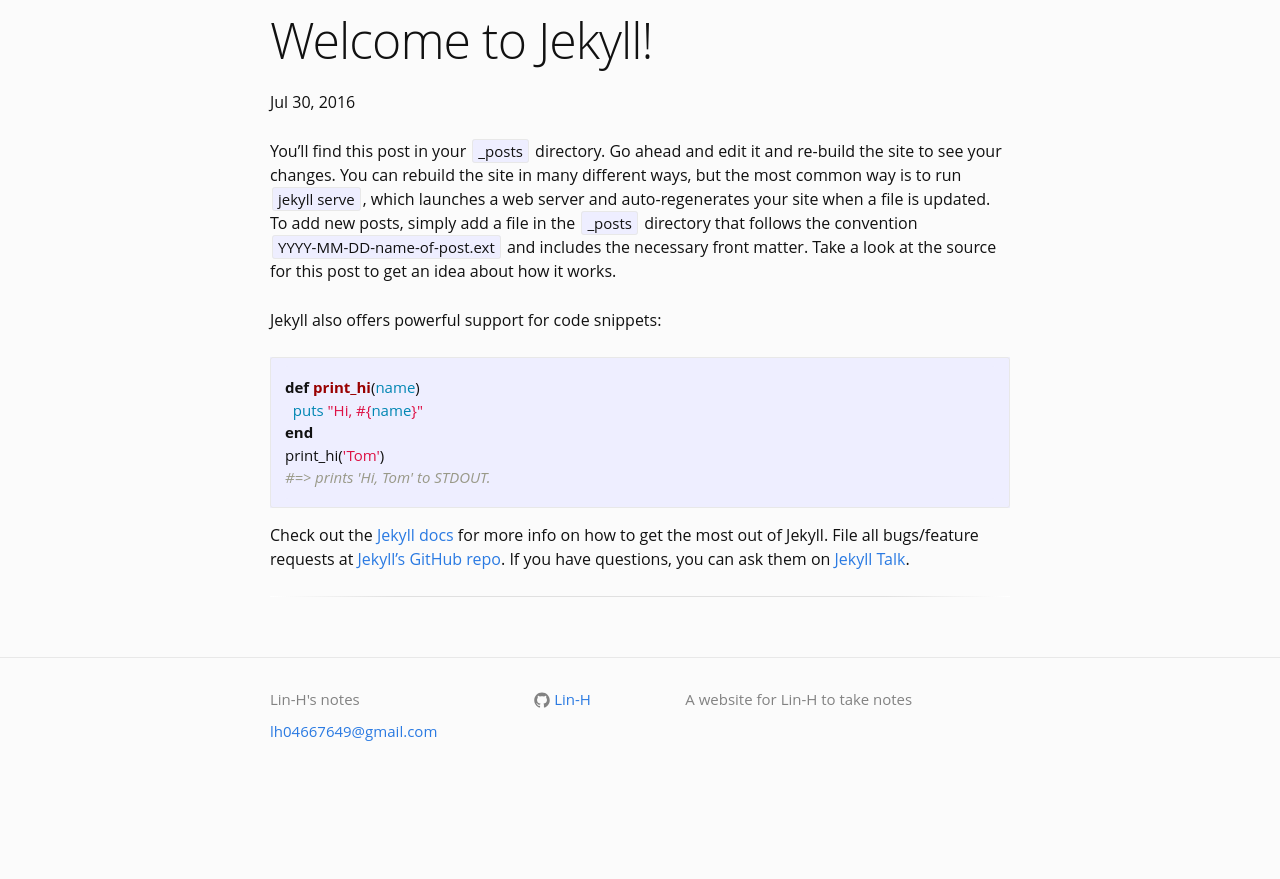
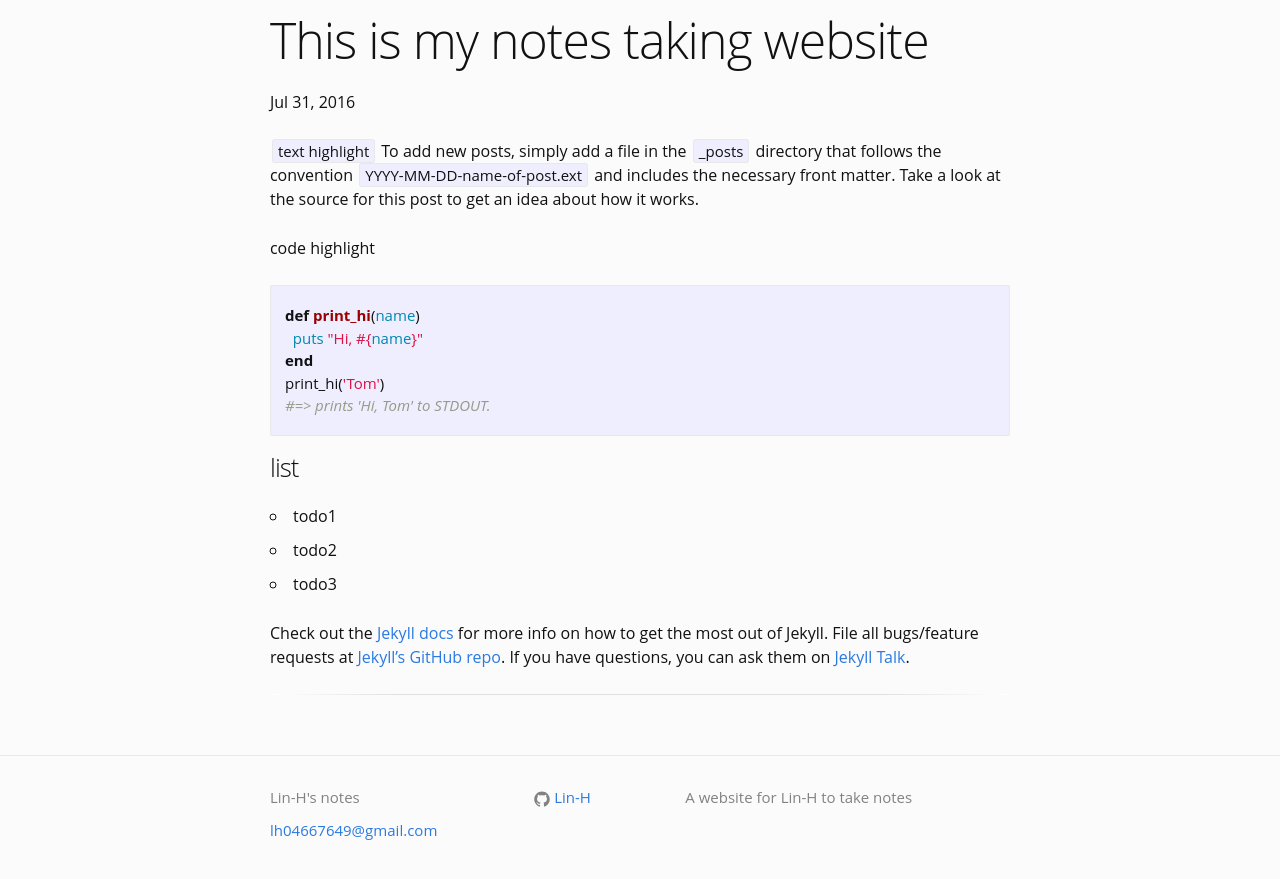
Before and after one commit to Lin-H/My-notes, a Jekyll site: the page built from _posts/2016-07-30-note.markdown, in a window 1280 px wide and 1400 px high, scrolled down 461 px. Shown: the part 519-1398 px from the top of the window. Built offline with Jekyll 4.4.1, drawn with Linux system fonts in a browser that asks for light colours; before the commit the page ends 1763 px from its top, so only the background shows below that.

Commit message:
Update from Forestry.io - _posts/2016-07-30-note.markdown

````diff
--- a/_posts/2016-07-30-note.markdown
+++ b/_posts/2016-07-30-note.markdown
@@ -1,13 +1,12 @@
 ---
+title: This is my notes taking website
+date: '2016-07-31 18:50:00'
 layout: note
-title:  "Welcome to Jekyll!"
-date:   2016-07-30 00:50:09 +0800
 ---
-You’ll find this post in your `_posts` directory. Go ahead and edit it and re-build the site to see your changes. You can rebuild the site in many different ways, but the most common way is to run `jekyll serve`, which launches a web server and auto-regenerates your site when a file is updated.
-<!-- more -->
+`text highlight`
 To add new posts, simply add a file in the `_posts` directory that follows the convention `YYYY-MM-DD-name-of-post.ext` and includes the necessary front matter. Take a look at the source for this post to get an idea about how it works.
 
-Jekyll also offers powerful support for code snippets:
+code highlight
 
 ```ruby
 def print_hi(name)
@@ -17,6 +16,12 @@
 #=> prints 'Hi, Tom' to STDOUT.
 ```
 
+### list
+
+- todo1
+- todo2
+- todo3
+
 Check out the [Jekyll docs][jekyll-docs] for more info on how to get the most out of Jekyll. File all bugs/feature requests at [Jekyll’s GitHub repo][jekyll-gh]. If you have questions, you can ask them on [Jekyll Talk][jekyll-talk].
 
 [jekyll-docs]: http://jekyllrb.com/docs/home
````
